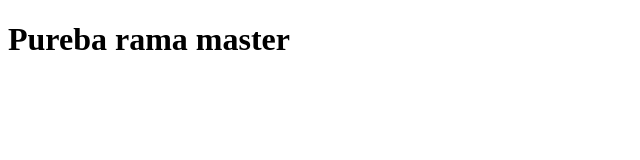
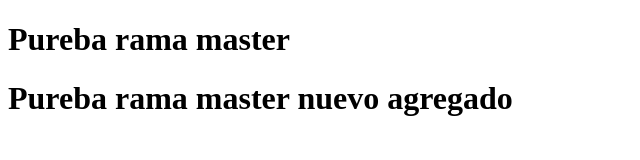
Before and after one commit to kwaale/PruebasRamas, a plain HTML site: page index.html in a window 1280 px wide. Shown: the whole page, without its empty margins (0-640 px from the left). Drawn offline with Linux system fonts and the light colour scheme.

Commit message:
Nuevo Cambio

```diff
--- a/index.html
+++ b/index.html
@@ -7,7 +7,7 @@
     <title>Document</title>
 </head>
 <body>
-    <h1>Pureba rama master
-    </h1>
+    <h1>Pureba rama master</h1>
+    <h1>Pureba rama master nuevo agregado</h1>
 </body>
 </html>
```
